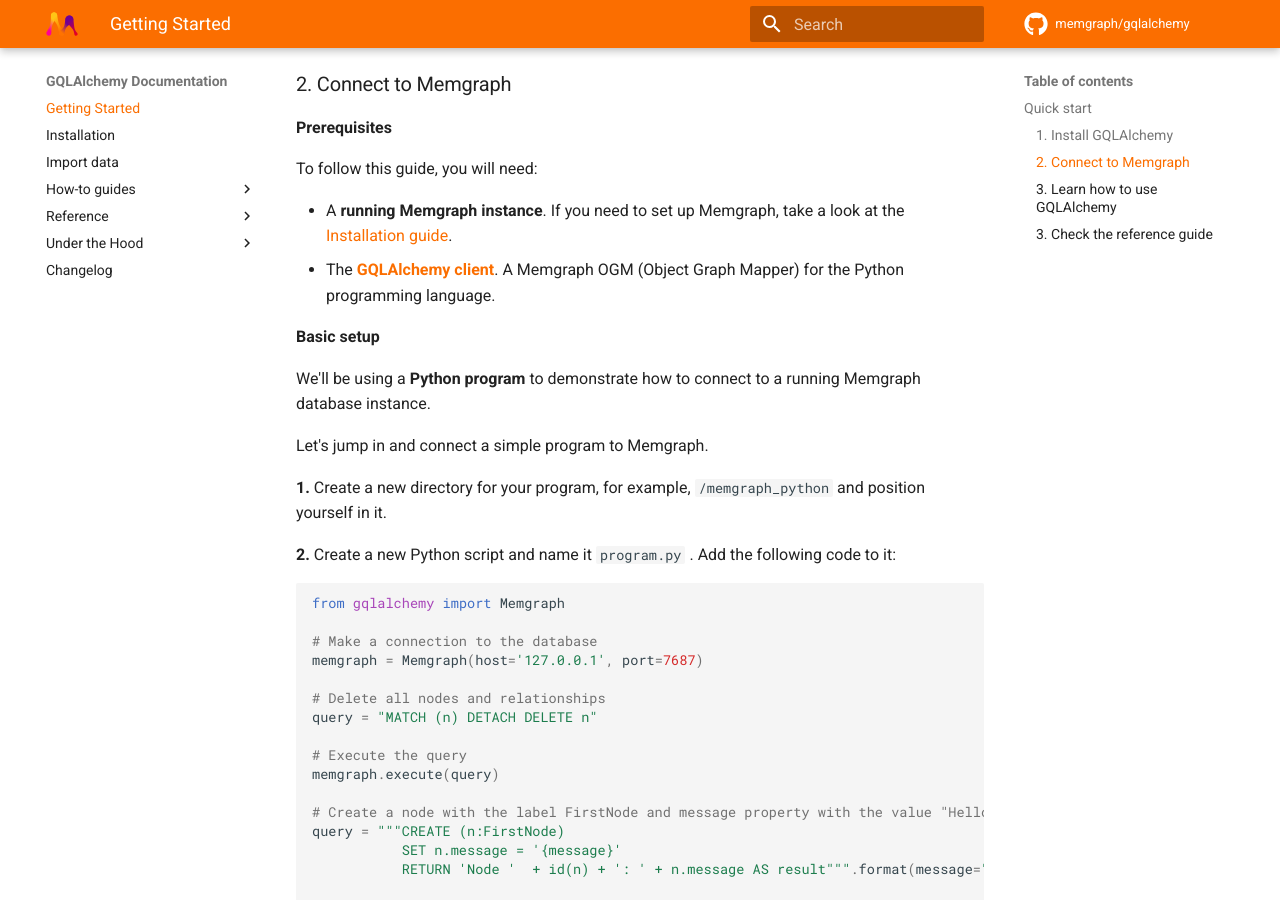
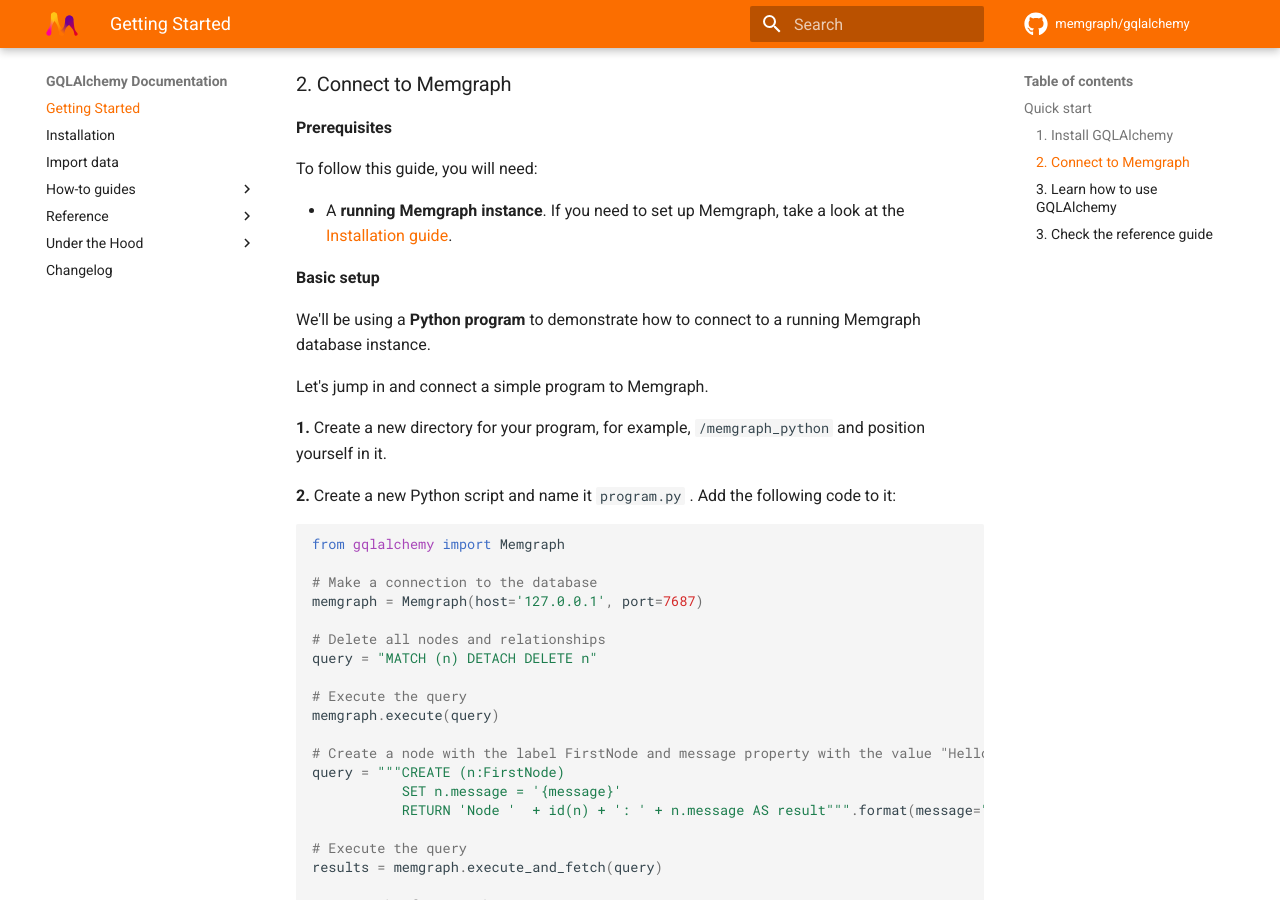
Before and after one commit to memgraph/gqlalchemy, an MkDocs documentation site: the page built from docs/index.md, in a window 1280 px wide and 900 px high, scrolled down 689 px. Built offline with MkDocs 1.6.1 and Material for MkDocs 9.7.7, drawn with Linux system fonts in a browser that asks for light colours; comment, search, counter and statistics services are not loaded.

Commit message:
Remove prerequisite

```diff
--- a/docs/index.md
+++ b/docs/index.md
@@ -24,8 +24,6 @@
 
 - A **running Memgraph instance**. If you need to set up Memgraph, take a look
   at the [Installation guide](https://memgraph.com/docs/getting-started/install-memgraph).
-- The [**GQLAlchemy client**](https://github.com/memgraph/gqlalchemy). A
-  Memgraph OGM (Object Graph Mapper) for the Python programming language.
 
 **Basic setup**
 
```
